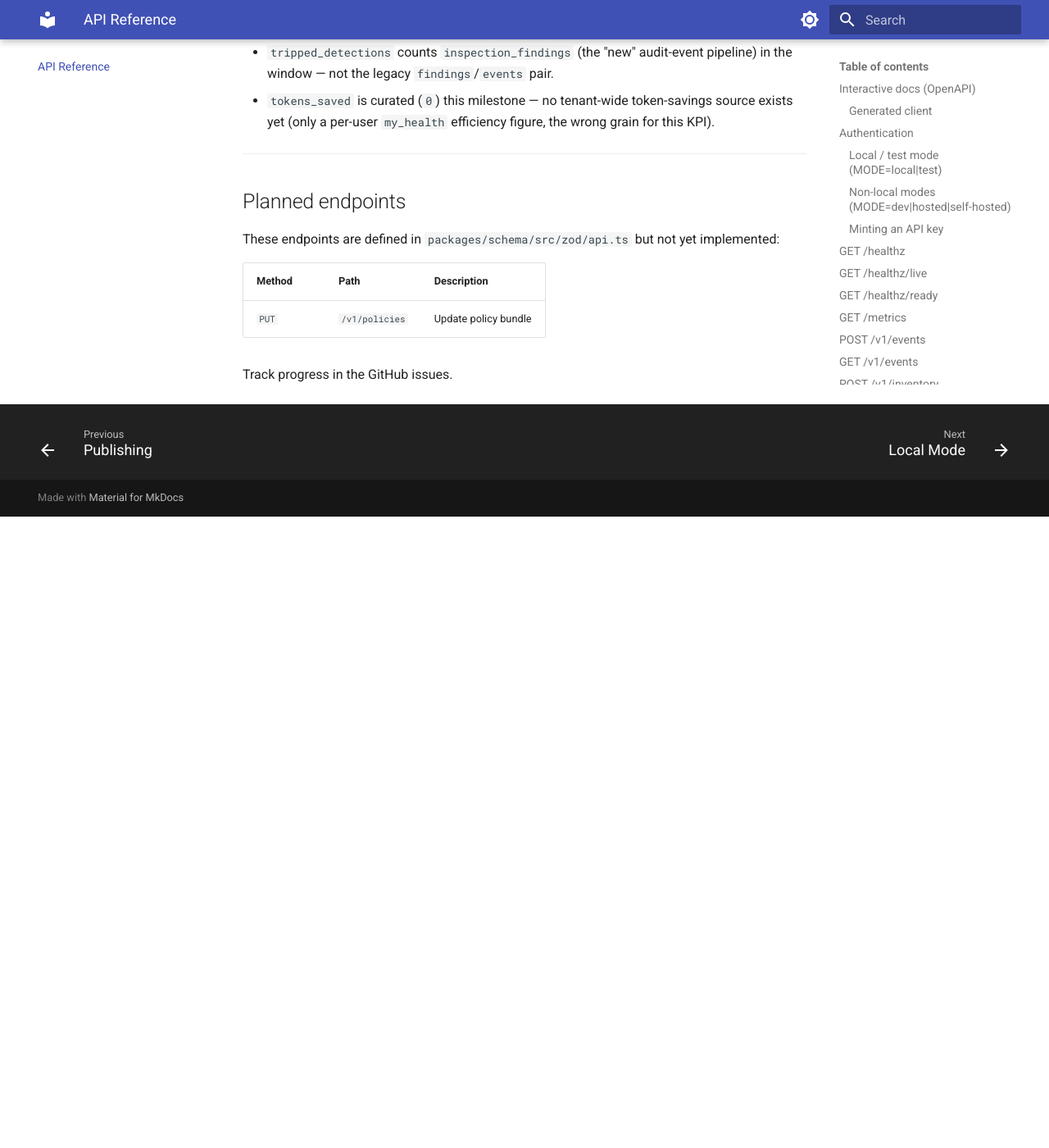
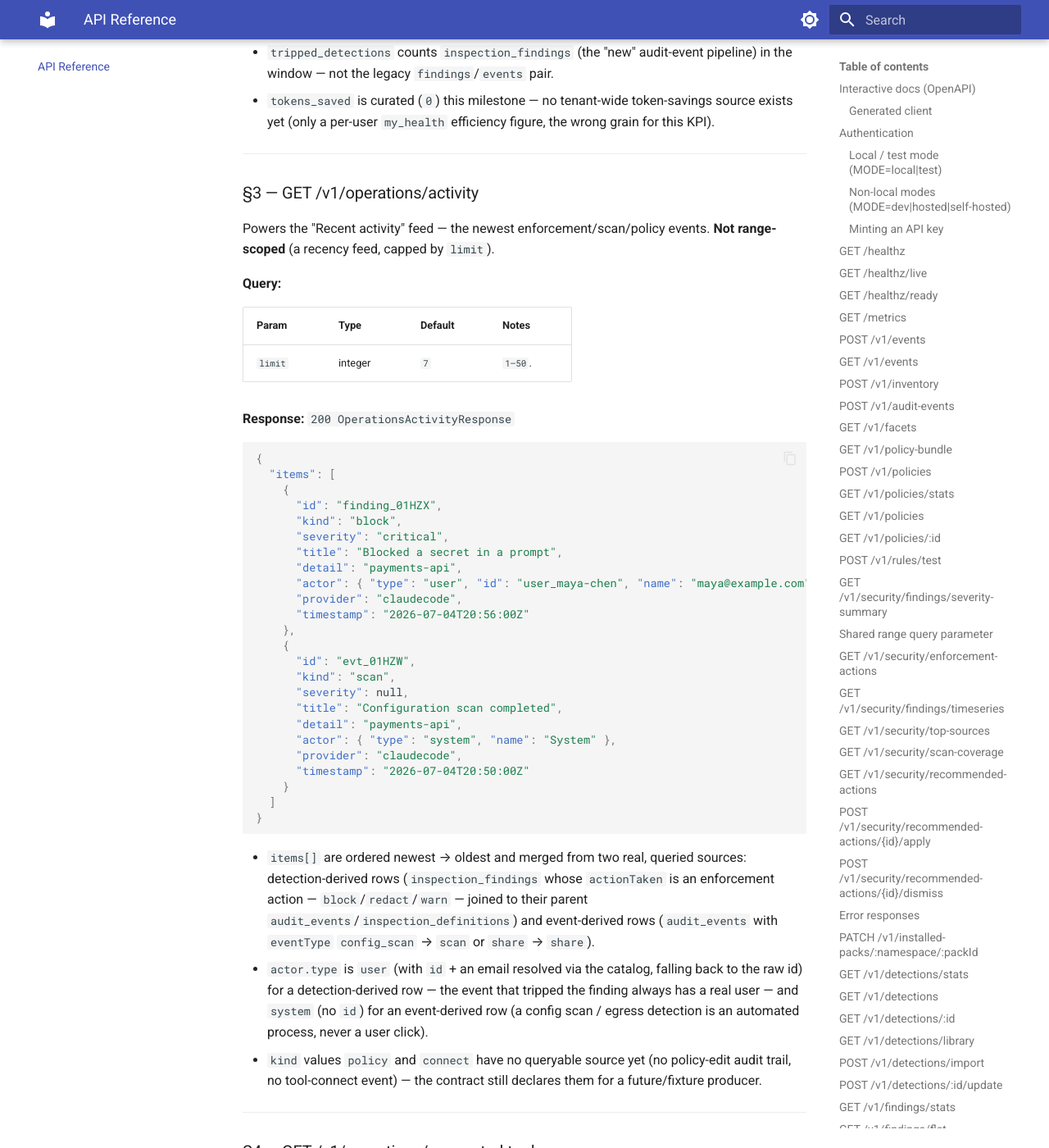
Before and after one commit to akasecurity/ai-tc-docs, an MkDocs documentation site: the page built from docs/api/reference.md, in a window 1280 px wide and 1400 px high, scrolled down 65940 px. Shown: the whole window at 82% size. Built offline with MkDocs 1.6.1 and Material for MkDocs 9.7.7, drawn with Linux system fonts in a browser that asks for light colours; before the commit the page ends 66570 px from its top, so only the background shows below that; some of the changed text lies outside the part shown.

Commit message:
feat(backend): operations activity + connected-tools endpoints (#306)
Wires GET /v1/operations/activity (§3) and GET /v1/operations/connected-tools
(§4), extending the operations repository/service/routes from the prior
summary+kpis PR. Activity merges two real-queried sources (enforcement
findings + config_scan/share events) into one recency feed with resolved
user/system actors; connected-tools ranks real provider/kind/promptCount
data by window-scoped volume alongside curated seats/status constants.

````diff
--- a/docs/api/reference.md
+++ b/docs/api/reference.md
@@ -2697,7 +2697,7 @@ an independent query path. The granular endpoints remain the source of truth.
 
 ## Operations API (`/v1/operations`)
 
-> **Status: 2 of 7 endpoints live.**
+> **Status: 4 of 7 endpoints live.**
 
 Tenant-wide read endpoints backing the dashboard **Govern → Operations** overview. Unlike
 Activity/My Health (self-scoped to the caller), every read here reflects the **whole tenant
@@ -2806,6 +2806,108 @@ every other range-scoped endpoint in this API).
 
 ---
 
+### §3 — GET /v1/operations/activity
+
+Powers the "Recent activity" feed — the newest enforcement/scan/policy events. **Not
+range-scoped** (a recency feed, capped by `limit`).
+
+**Query:**
+
+| Param   | Type    | Default | Notes   |
+| ------- | ------- | ------- | ------- |
+| `limit` | integer | `7`     | `1–50`. |
+
+**Response:** `200 OperationsActivityResponse`
+
+```json
+{
+  "items": [
+    {
+      "id": "finding_01HZX",
+      "kind": "block",
+      "severity": "critical",
+      "title": "Blocked a secret in a prompt",
+      "detail": "payments-api",
+      "actor": { "type": "user", "id": "user_maya-chen", "name": "maya@example.com" },
+      "provider": "claudecode",
+      "timestamp": "2026-07-04T20:56:00Z"
+    },
+    {
+      "id": "evt_01HZW",
+      "kind": "scan",
+      "severity": null,
+      "title": "Configuration scan completed",
+      "detail": "payments-api",
+      "actor": { "type": "system", "name": "System" },
+      "provider": "claudecode",
+      "timestamp": "2026-07-04T20:50:00Z"
+    }
+  ]
+}
+```
+
+- `items[]` are ordered newest → oldest and merged from two real, queried sources:
+  detection-derived rows (`inspection_findings` whose `actionTaken` is an enforcement action —
+  `block`/`redact`/`warn` — joined to their parent `audit_events`/`inspection_definitions`) and
+  event-derived rows (`audit_events` with `eventType` `config_scan` → `scan` or `share` → `share`).
+- `actor.type` is `user` (with `id` + an email resolved via the catalog, falling back to the raw
+  id) for a detection-derived row — the event that tripped the finding always has a real user —
+  and `system` (no `id`) for an event-derived row (a config scan / egress detection is an
+  automated process, never a user click).
+- `kind` values `policy` and `connect` have no queryable source yet (no policy-edit audit trail,
+  no tool-connect event) — the contract still declares them for a future/fixture producer.
+
+---
+
+### §4 — GET /v1/operations/connected-tools
+
+Powers the "Connected LLM tools" card — providers with posture, seats, and prompt volume. Header
+counts (`providerCount`/`seatCount`) describe the **full connected estate**, never capped by
+`limit`.
+
+**Query:**
+
+| Param   | Type    | Default | Notes                                           |
+| ------- | ------- | ------- | ----------------------------------------------- |
+| `range` | enum    | `30d`   | Scopes `promptCount`.                           |
+| `limit` | integer | `4`     | `1–20`. `tools[]` ranked by `promptCount` desc. |
+
+**Response:** `200 ConnectedToolsResponse`
+
+```json
+{
+  "providerCount": 2,
+  "seatCount": 42,
+  "tools": [
+    {
+      "provider": "claudecode",
+      "kind": "cli_agent",
+      "seats": 24,
+      "promptCount": 18400,
+      "status": "enforcing"
+    },
+    {
+      "provider": "cursor",
+      "kind": "ide",
+      "seats": 18,
+      "promptCount": 11200,
+      "status": "enforcing"
+    }
+  ]
+}
+```
+
+- `provider`/`kind` are real-queried from the connected `inventory` harness rows (distinct
+  `attributes.provider` + `attributes.kind`); `promptCount` is a real `audit_events` count
+  (`eventType='prompt'`) grouped by provider within the window.
+- `seats`/`status` are curated (`PROVIDER_SEATS`/`PROVIDER_STATUS`) this milestone — no
+  seats/posture column exists on the harness rows yet.
+- `providerCount`/`seatCount` are computed over **every** connected provider, before ranking +
+  slicing `tools[]` to `limit` — e.g. 5 connected providers with `limit=4` still reports
+  `providerCount: 5`.
+
+---
+
 ## Planned endpoints
 
 These endpoints are defined in `packages/schema/src/zod/api.ts` but not yet implemented:
````
Also changed, not shown: other parts of docs/api/reference.md (+2 -2 lines).
